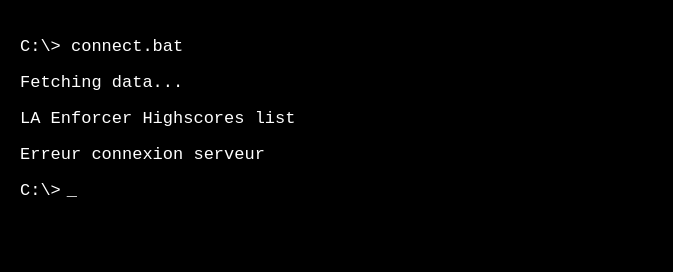
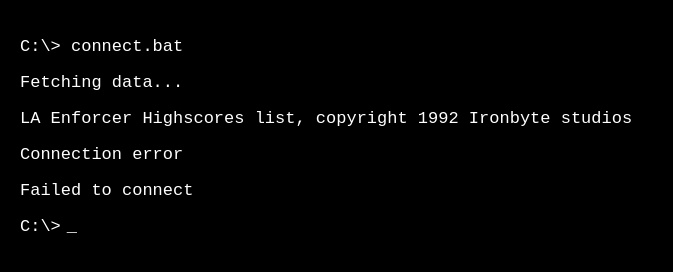
Before and after one commit to julien-correard/LA-enforcer-web, a plain HTML site: page index.html in a window 1280 px wide. Shown: the whole page, without its empty margins (0-673 px from the left). Drawn offline with Linux system fonts and the light colour scheme; no server answers.

Commit message:
Ajout de l'affichage du statut de connexion

```diff
--- a/index.html
+++ b/index.html
@@ -4,7 +4,6 @@
   <meta charset="UTF-8">
   <title>LA Enforcer highscores</title>
 
-  <!-- lien vers le CSS -->
   <link rel="stylesheet" href="style.css">
 </head>
 
@@ -13,17 +12,18 @@
   <div id="terminal">
     <p>C:\> connect.bat</p>
     <p>Fetching data...</p>
-    <p>LA Enforcer Highscores list</p>
+    <p>LA Enforcer Highscores list, copyright 1992 Ironbyte studios</p>
 
     <pre id="output"></pre>
 
+    <p id="status">ready</p>
+
     <div class="line">
-  <span class="prompt">C:\></span>
-  <span id="cursor">_</span>
-	</div>
+      <span class="prompt">C:\></span>
+      <span id="cursor">_</span>
+    </div>
   </div>
 
-  <!-- lien vers le JS -->
   <script src="script.js"></script>
 
 </body>
--- a/script.js
+++ b/script.js
@@ -1,29 +1,35 @@
 const output = document.getElementById("output");
+const status = document.getElementById("status");
 
-// 1. Afficher le cache immédiatement (si dispo)
 const cached = localStorage.getItem("scores");
 
+// 1. Cache immédiat
 if (cached) {
   displayScores(JSON.parse(cached));
+  status.textContent = "Checking for new scores...";
+} else {
+  status.textContent = "Connecting to server...";
 }
 
-// 2. Toujours fetch en arrière-plan
+// 2. Fetch
 fetch("https://la-enforcer-server.onrender.com/scores")
   .then(res => res.json())
   .then(data => {
     localStorage.setItem("scores", JSON.stringify(data));
     displayScores(data);
+    status.textContent = "Scores updated";
   })
   .catch(err => {
-    // si pas de cache → message erreur
     if (!cached) {
-      output.textContent = "Erreur connexion serveur";
+      output.textContent = "Connection error";
+      status.textContent = "Failed to connect";
+    } else {
+      status.textContent = "Server unavailable (using cache)";
     }
     console.error(err);
   });
 
-
-// Fonction d'affichage (ton code existant propre)
+// affichage
 function displayScores(data) {
   let text = "";
 
```
Also changed, not shown: 1 other file.
